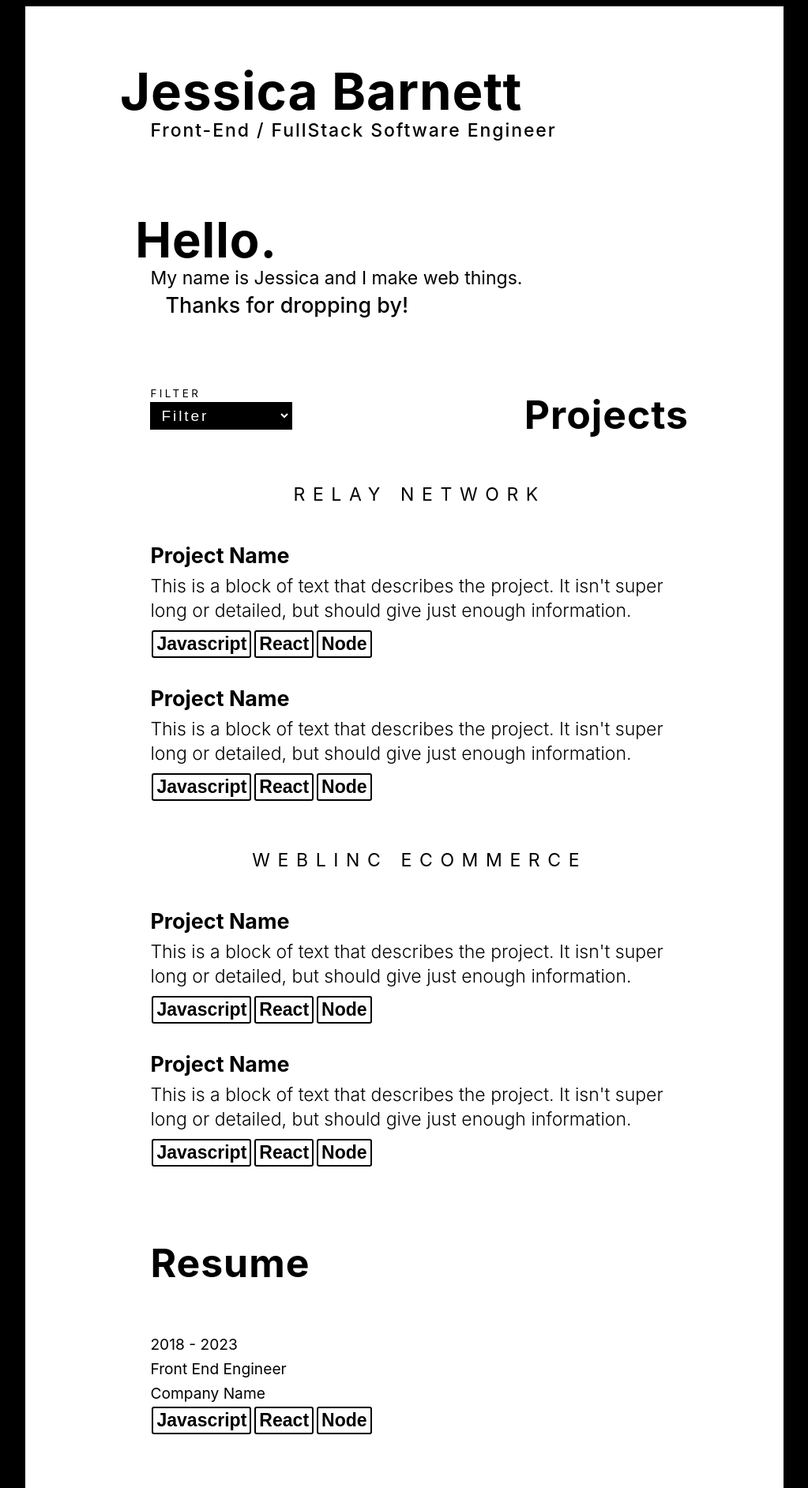
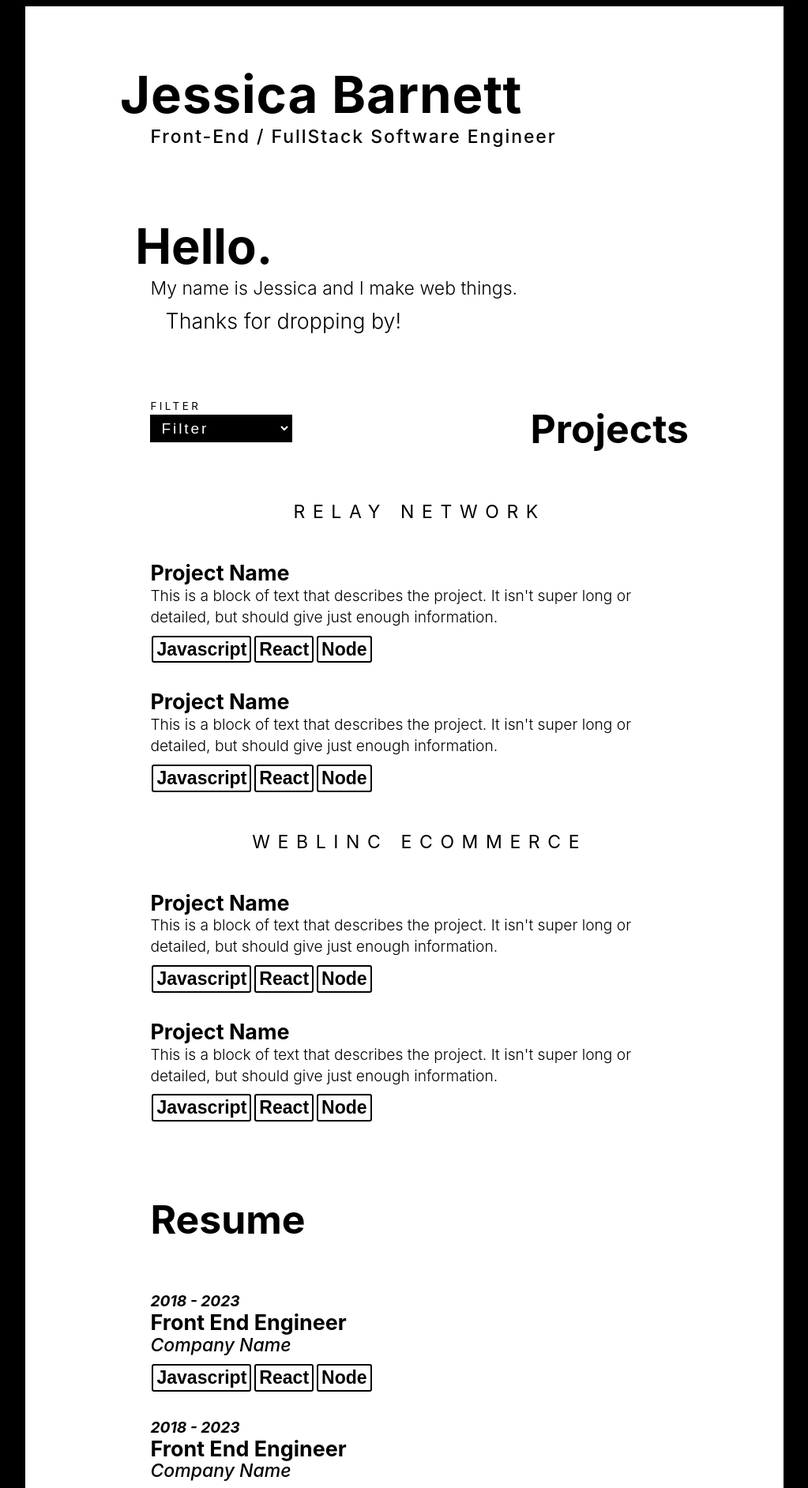
Before and after one commit to JessicaBarnett/JessicaBarnett.github.io, a React (Vite) app in the folder app/: page / in a window 1280 px wide. Shown: the top 1884 px of the page at 79% size, without its empty margins (128-1151 px from the left). Built offline with nearby package versions, Linux system fonts and the light colour scheme.

Commit message:
lots of fussing over css and typography, specifically vertical spacing and naming headings in a sensible way

```diff
--- a/app/src/App.css
+++ b/app/src/App.css
@@ -37,6 +37,25 @@
   font-weight: 100 1000;
   font-stretch: 25% 151%;
 }
+/*
+  We have a selector that can select based on the previous
+  sibling's class...
+
+  .make-the-next-p-different + p {
+    // rules are applied to p tags that are
+    // PRECEEDED by `.make-the-next-p-different`
+  }
+
+  but not one that can select based on the
+  NEXT sibling's class.
+
+  p - .make-the-previous-p-different {
+    // this selector doesn't exist :(
+  }
+
+  this is just a slightly more readable way to do that.
+*/
+/* enforces line heights */
 /**************
     UTILS
 ***************/
@@ -45,70 +64,113 @@
 }
 
 /**************
-    HEADINGS
+    Base HEADINGS and Paragraphs
 ***************/
-:is(h1, h2, h3, h4, h5, h6, p, i, em) {
+:is(h1, h2, h3, h4, h5, h6, p, em, i) {
+  font: inherit;
   margin: 0;
-  font: inherit;
 }
 
 p {
   font-family: "Inter", Arial, Helvetica, sans-serif;
-  font-weight: 400;
+  font-weight: 300;
+  margin-bottom: 8px;
 }
 
 /**************
-    TITLE
+    TITLES
 ***************/
+/*
+    "page" titles
+        - h1/h2, once per page
+*/
 .title-1 {
+  font-size: 3.4rem;
+  line-height: 3.6rem;
   font-family: "Inter", Arial, Helvetica, sans-serif;
   font-weight: 700;
   letter-spacing: 0.05rem;
-  font-size: 3.4rem;
-  font-weight: 700;
-  line-height: 3.2rem;
 }
 
-.title-1 + .subtitle-1,
-.title-2 + p {
+.subtitle-1 {
+  font-size: 1.2rem;
+  line-height: 1.4rem;
+  font-family: "Inter", Arial, Helvetica, sans-serif;
+  font-weight: 500;
+  letter-spacing: 0.1rem;
   margin-top: 0.3rem;
 }
 
+/*
+    "section" titles
+        - h3 once per section
+        - h4 multiple times per section
+*/
 .title-2 {
+  font-size: 2.6rem;
+  line-height: 2.8rem;
   font-family: "Inter", Arial, Helvetica, sans-serif;
   font-weight: 700;
-  letter-spacing: 0.05rem;
+}
+
+.subtitle-2 {
+  font-size: 1.2rem;
+  line-height: 1.4rem;
+  text-align: center;
+  font-family: "Inter", Arial, Helvetica, sans-serif;
+  letter-spacing: 0.5rem;
+  text-transform: uppercase;
+}
+
+/*
+    "entry" titles
+        - h5 once per entry
+        - time and div elements
+*/
+.title-3 {
+  font-family: "Inter", Arial, Helvetica, sans-serif;
+  font-weight: 700;
+  font-size: 1.4rem;
+  line-height: 1.6rem;
+}
+
+.supertitle-3 {
+  font-family: "Inter", Arial, Helvetica, sans-serif;
+  font-weight: 700;
+  font-size: 1rem;
+  line-height: 1.2rem;
+  font-style: italic;
+}
+
+.subtitle-3 {
+  font-family: "Inter", Arial, Helvetica, sans-serif;
+  font-weight: 500;
+  font-size: 1.2rem;
+  line-height: 1.4rem;
+  font-style: italic;
+}
+
+/*
+    One off title styles
+*/
+.deco-font-1 {
   font-size: 3.2rem;
+  line-height: 3.4rem;
+  font-family: "Inter", Arial, Helvetica, sans-serif;
+  font-weight: 700;
   line-height: 3rem;
   font-weight: 700;
 }
 
-.title-3 {
-  font-family: "Inter", Arial, Helvetica, sans-serif;
-  font-weight: 700;
-  letter-spacing: 0.05rem;
-  font-size: 2.6rem;
-  line-height: 2.6rem;
-  font-weight: 700;
+.deco-font-2 {
+  font-size: 1.2rem;
+  line-height: 1.4rem;
+  line-height: 1.8rem;
 }
 
-.subtitle-1 {
-  font-family: "Inter", Arial, Helvetica, sans-serif;
-  letter-spacing: 0.1rem;
-  font-size: 1.2rem;
-  line-height: 1.4rem;
-  font-weight: 500;
-}
-
-.deco-font-1 {
-  font-size: 1.2rem;
-  line-height: 1.5rem;
-}
-
-.deco-font-2 {
+.deco-font-3 {
   font-size: 1.4rem;
-  font-weight: 500;
-  line-height: 2rem;
+  line-height: 1.6rem;
 }
 
 /**************
@@ -285,7 +347,7 @@ button {
 @media (min-width: 769px) {
   :root {
     font-size: 1.2rem;
-    line-height: 1.6rem;
+    line-height: 1.4rem;
   }
 }
 @media (min-width: 1440px) {
@@ -348,13 +410,29 @@ section {
 }
 
 .section-heading {
-  margin-bottom: 62px;
+  margin-bottom: 64px;
 }
 
 .section-subheading {
   margin-bottom: 48px;
 }
 
+/**************
+    ENTRY
+***************/
+.entry {
+  margin-bottom: 32px;
+}
+.entry:has(+ .section-subheading) {
+  margin-bottom: 48px;
+}
+.entry:last-of-type {
+  margin-bottom: 0;
+}
+
+/*************
+  one off stuff
+**************/
 @media (max-width: 480px) {
   .section-projects h3 {
     margin-bottom: 32px;
@@ -382,33 +460,5 @@ section {
     left: 0;
   }
 }
-.section-projects .company-name {
-  text-align: center;
-  font-family: "Inter", Arial, Helvetica, sans-serif;
-  letter-spacing: 0.5rem;
-  text-transform: uppercase;
-  font-size: 1.2rem;
-  line-height: 1.4rem;
-}
-
-.project-entry + .company-name {
-  margin-top: 60px;
-}
-
-.project-entry {
-  margin-bottom: 34px;
-}
-.project-entry h5 {
-  font-size: 1.4rem;
-  line-height: 1.6rem;
-  font-weight: 700;
-  margin-bottom: 8px;
-}
-.project-entry p {
-  font-weight: 300;
-  font-size: 1.2rem;
-  line-height: 1.6rem;
-  margin-bottom: 8px;
-}
 
 /*# sourceMappingURL=App.css.map */
--- a/app/src/App.tsx
+++ b/app/src/App.tsx
@@ -7,7 +7,7 @@ function App() {
       <div className="page">
         <div className="content">
 
-          <section className="section-title indent-1">
+          <section className="indent-1">
             <h1 className="title-1">
               <span className="outdent-1">Jessica </span>
               Barnett
@@ -20,20 +20,20 @@ function App() {
 
 
           <section className="section-about indent-2">
-            <p className="title-2">
+            <p className="deco-font-1">
               <em className="outdent-1">Hello.</em>
             </p>
-            <p className="deco-font-1 ">
+            <p className="deco-font-2 ">
               My name is Jessica <span className="nowrap">and I make web things.</span>
             </p>
-            <p className="indent-1 deco-font-2">
+            <p className="indent-1 deco-font-3">
               Thanks for dropping by!
             </p>
           </section>
 
 
           <section className="section-projects indent-2">
-            <h3 className="section-heading title-3">Projects</h3>
+            <h3 className="section-heading title-2">Projects</h3>
             <div className="filter-group">
             <label htmlFor="filterProjects">Filter</label>
             <select className="clear" name="filterProjects" id="filterProjects">
@@ -45,12 +45,12 @@ function App() {
             </div>
 
 
-            <ol className="project-list">
-              <h4 className="section-subheading company-name">Relay Network</h4>
+            <ol>
+              <h4 className="section-subheading subtitle-2">Relay Network</h4>
 
               {/* START Project Component */}
-              <li className="project-entry">
-                <h5>Project Name</h5>
+              <li className="entry">
+                <h5 className="title-3">Project Name</h5>
                 <p>This is a block of text that describes the project.  It isn't super long or detailed, but should give just enough information.</p>
                 <button className="btn-1 filter-projects" type="button">Javascript</button>
                 <button className="btn-1 filter-projects" type="button">React</button>
@@ -58,26 +58,26 @@ function App() {
               </li>
               {/* END Project Component */}
 
-              <li className="project-entry">
-                <h5>Project Name</h5>
+              <li className="entry">
+                <h5 className="title-3">Project Name</h5>
                 <p>This is a block of text that describes the project.  It isn't super long or detailed, but should give just enough information.</p>
                 <button className="btn-1 filter-projects" type="button">Javascript</button>
                 <button className="btn-1 filter-projects" type="button">React</button>
                 <button className="btn-1 filter-projects" type="button">Node</button>
               </li>
 
-              <h4 className="section-subheading company-name">Weblinc Ecommerce</h4>
+              <h4 className="section-subheading subtitle-2">Weblinc Ecommerce</h4>
 
-              <li className="project-entry">
-                <h5>Project Name</h5>
+              <li className="entry">
+                <h5 className="title-3">Project Name</h5>
                 <p>This is a block of text that describes the project.  It isn't super long or detailed, but should give just enough information.</p>
                 <button className="btn-1 filter-projects" type="button">Javascript</button>
                 <button className="btn-1 filter-projects" type="button">React</button>
                 <button className="btn-1 filter-projects" type="button">Node</button>
               </li>
 
-              <li className="project-entry">
-                <h5>Project Name</h5>
+              <li className="entry">
+                <h5 className="title-3">Project Name</h5>
                 <p>This is a block of text that describes the project.  It isn't super long or detailed, but should give just enough information.</p>
                 <button className="btn-1 filter-projects" type="button">Javascript</button>
                 <button className="btn-1 filter-projects" type="button">React</button>
@@ -89,24 +89,64 @@ function App() {
 
 
           <section className="section-resume indent-2">
-            <h3 className="section-heading title-3">Resume</h3>
+            <h3 className="section-heading title-2">Resume</h3>
 
-            {/* Begin Experience Component */}
-            <div className="experience-entry">
-              <time>2018</time> - <time>2023</time>
-              <h4>Front End Engineer</h4>
-              <p>Company Name</p>
-              <button className="btn-1" type="button">Javascript</button>
-              <button className="btn-1" type="button">React</button>
-              <button className="btn-1" type="button">Node</button>
-            </div>
-            {/* End Experience Component */}
+            <ol>
+
+              {/* Begin Experience Component */}
+              <li className="entry">
+                <div className="supertitle-3"><time dateTime="2018">2018</time> - <time dateTime="2238">2023</time></div>
+                <h4 className="title-3">Front End Engineer</h4>
+                <p className="subtitle-3">Company Name</p>
+                <button className="btn-1" type="button">Javascript</button>
+                <button className="btn-1" type="button">React</button>
+                <button className="btn-1" type="button">Node</button>
+              </li>
+              {/* End Experience Component */}
+
+              {/* Begin Experience Component */}
+              <li className="entry">
+                <div className="supertitle-3"><time dateTime="2018">2018</time> - <time dateTime="2238">2023</time></div>
+                <h4 className="title-3">Front End Engineer</h4>
+                <p className="subtitle-3">Company Name</p>
+                <button className="btn-1" type="button">Javascript</button>
+                <button className="btn-1" type="button">React</button>
+                <button className="btn-1" type="button">Node</button>
+              </li>
+              {/* End Experience Component */}
+
+              {/* Begin Experience Component */}
+              <li className="entry">
+                <div className="supertitle-3"><time dateTime="2018">2018</time> - <time dateTime="2238">2023</time></div>
+                <h4 className="title-3">Front End Engineer</h4>
+                <p className="subtitle-3">Company Name</p>
+                <button className="btn-1" type="button">Javascript</button>
+                <button className="btn-1" type="button">React</button>
+                <button className="btn-1" type="button">Node</button>
+              </li>
+              {/* End Experience Component */}
+
+              {/* Begin Experience Component */}
+              <li className="entry">
+                <div className="supertitle-3"><time dateTime="2018">2018</time> - <time dateTime="2238">2023</time></div>
+                <h4 className="title-3">Front End Engineer</h4>
+                <p className="subtitle-3">Company Name</p>
+                <button className="btn-1" type="button">Javascript</button>
+                <button className="btn-1" type="button">React</button>
+                <button className="btn-1" type="button">Node</button>
+              </li>
+              {/* End Experience Component */}
+
+            </ol>
+
+
+
 
           </section>
 
 
           <section className="section-contact indent-2">
-            <h3 className="section-heading title-3">Contact</h3>
+            <h3 className="section-heading title-2">Contact</h3>
 
             {/* Begin ContactForm Component */}
             <form className="contact-form">
--- a/app/stylesheets/App.scss
+++ b/app/stylesheets/App.scss
@@ -7,7 +7,10 @@
 @use './variables/globals' as *;
 
 // mixins and functions
-@use "./utilities/respond-to" as *;
+@use "./utilities/media-queries" as *;
+@use "./utilities/vertical-spacing" as *;
+@use "./utilities/if-next-sibling-has" as *;
+
 
 // partials
 @use "./typography";
@@ -15,6 +18,9 @@
 @use "./tables";
 @use "./lists";
 @use "./buttons";
+@use "./utilities/font-size" as *;
+
+
 
 * {
   box-sizing: border-box;
@@ -30,19 +36,16 @@
   font-family: $primary-font;
   color: $black;
 
-  font-size: 1rem;
-  line-height: 1.2rem;
+
+  @include font-size(1rem);
 
 
-  @include respond-to($medium-bp) {
-    font-size: 1.2rem;
-    line-height: 1.6rem;
-
+  @include only-above($medium-bp) {
+    @include font-size(1.2rem);
   }
 
-  @include respond-to($extra-wide-bp) {
-    font-size: 1.6rem;
-    line-height: 1.8rem;
+  @include only-above($extra-wide-bp) {
+    @include font-size(1.6rem);
   }
 }
 
@@ -100,16 +103,39 @@ img {
 
 section {
   position: relative;
-  margin-bottom: 96px;
+  @include vertical-spacing('section');
 }
 
 .section-heading {
-  margin-bottom: 62px;
+  @include vertical-spacing('section-heading');
 }
 
+
 .section-subheading {
-  margin-bottom: 48px;
+  @include vertical-spacing('section-subheading');
 }
+
+/**************
+    ENTRY
+***************/
+
+.entry {
+  @include vertical-spacing('entry');
+
+  @include if-next-sibling-has('.section-subheading') {
+    @include vertical-spacing('section-subheading');
+  }
+
+  &:last-of-type {
+    margin-bottom: 0;
+  }
+}
+
+
+
+/*************
+  one off stuff
+**************/
 
 .section-projects {
   h3 {
@@ -118,7 +144,7 @@ section {
     }
 
 
-      @include respond-to($medium-bp) {
+    @include only-above($medium-bp) {
       text-align: right;
     }
   }
@@ -130,50 +156,14 @@ section {
     }
 
 
-      @include respond-to($small-bp) {
+    @include only-above($small-bp) {
       position: absolute;
       top: -8px;
       right: 0;
     }
 
-      @include respond-to($medium-bp) {
+    @include only-above($medium-bp) {
       left: 0;
     }
   }
-
-    .company-name {
-      text-align: center;
-      font-family: $primary-font;
-      letter-spacing: 0.5rem;
-      text-transform: uppercase;
-      font-size: 1.2rem;
-      line-height: 1.4rem;
 }
-  }
-
-.project-entry + .company-name {
-  margin-top: 60px;
-}
-
-.project-entry {
-  margin-bottom: 34px;
-
-  h5 {
-    font-size: 1.4rem;
-    line-height: 1.6rem;
-    font-weight: 700;
-    margin-bottom: 8px;
-  }
-
-  p {
-    font-weight: 300;
-    font-size: 1.2rem;
-    line-height: 1.6rem;
-    margin-bottom: 8px;
-  }
-
-
-
-
-
-}
--- a/app/stylesheets/_forms.scss
+++ b/app/stylesheets/_forms.scss
@@ -1,5 +1,5 @@
 @use "./variables/breakpoints" as *;
-@use "./utilities/respond-to" as *;
+@use "./utilities/media-queries" as *;
 @use "./variables/globals" as *;
 @use "./variables/colors" as *;
 /**************
@@ -9,7 +9,7 @@
 form {
     width: 100%;
 
-    @include respond-to($medium-bp) {
+    @include only-above($medium-bp) {
         max-width: 70%;
     }
 }
--- a/app/stylesheets/_typography.scss
+++ b/app/stylesheets/_typography.scss
@@ -1,6 +1,8 @@
 @use "./variables/colors" as *;
 @use "./variables/fonts" as *;
 @use "./variables/breakpoints" as *;
+@use "./utilities/font-size" as *;
+@use "./utilities/vertical-spacing" as *;
 
 /**************
     UTILS
@@ -10,83 +12,120 @@
     text-align: left;
 }
 
+
 /**************
-    HEADINGS
+    Base HEADINGS and Paragraphs
 ***************/
 
-:is(h1, h2, h3, h4, h5, h6, p, i, em) {
+// resets for standard text elements
+:is(h1, h2, h3, h4, h5, h6, p, em, i) {
+    font: inherit;
     margin: 0;
-	font: inherit;
 }
 
 p {
     font-family: $primary-font;
-    font-weight: 400;
+    font-weight: 300;
+    @include vertical-spacing('paragraph');
 }
 
 /**************
-    TITLE
+    TITLES
 ***************/
 
 @mixin title {
     font-family: $primary-font;
     font-weight: 700;
-    letter-spacing: 0.05rem;
-}
-
-.title-1 { // Jessica Barnettt
-    @include title;
-    font-size: 3.4rem;
-    font-weight: 700;
-    line-height: calc(3.4rem - .2rem);
-}
-
-.title-1 + .subtitle-1,
-.title-2 + p  {
-    margin-top: .3rem;
-}
-
-.title-2 { // Hello.
-    @include title;
-    font-size: 3.2rem;
-    line-height: calc(3.2rem - .2rem);
-    font-weight: 700;
-}
-
-.title-3 { // section headings
-    @include title;
-    font-size: 2.6rem;
-    line-height: 2.6rem;
-    font-weight: 700;
 }
 
 @mixin subtitle {
     font-family: $primary-font;
-    letter-spacing: 0.1rem;
-}
-
-// FrontEnd/Fullstack Software Eng
-.subtitle-1 {
-    @include subtitle;
-    font-size: 1.2rem;
-    line-height: calc(1.2rem + .2rem);
     font-weight: 500;
 }
 
-// TODO: figure out how to work these one-offs into some kind of real system?
+/*
+    "page" titles
+        - h1/h2, once per page
+*/
+
+.title-1 {
+    @include font-size(3.4rem);
+    @include title;
+    letter-spacing: 0.05rem; // unique to page title
+}
+
+.subtitle-1 {
+    @include font-size(1.2rem);
+    @include subtitle;
+    letter-spacing: 0.1rem; // unique to page title
+    margin-top: 0.3rem;
+}
+
+/*
+    "section" titles
+        - h3 once per section
+        - h4 multiple times per section
+*/
+
+.title-2 {
+    @include font-size(2.6rem);
+    @include title;
+}
+
+.subtitle-2 {
+    @include font-size(1.2rem);
+    text-align: center;
+    font-family: $primary-font;
+    letter-spacing: 0.5rem;
+    text-transform: uppercase;
+}
+
+/*
+    "entry" titles
+        - h5 once per entry
+        - time and div elements
+*/
+
+.title-3 {
+    @include title;
+    @include font-size(1.4rem);
+}
+
+.supertitle-3 {
+    @include title;
+    @include font-size(1rem);
+    font-style: italic
+}
+
+.subtitle-3 {
+    @include subtitle;
+    @include font-size(1.2rem);
+    font-style: italic;
+}
+
+/*
+    One off title styles
+*/
+
+// Hello.
+.deco-font-1 {
+    @include font-size(3.2rem);
+    @include title;
+    line-height: 3rem; // unique
+    font-weight: 700;
+}
 
 // My name is...
-.deco-font-1 {
-    font-size: 1.2rem;
-    line-height: 1.5rem;
+.deco-font-2 {
+    @include font-size(1.2rem);
+    line-height: 1.8rem; // unique
 }
 
 // thanks for...
-.deco-font-2 {
-    font-size: 1.4rem;
-    font-weight: 500;
-    line-height: 2rem;
+.deco-font-3 {
+    @include font-size(1.4rem);
 }
+
 
 /**************
      ICONS
@@ -106,6 +145,4 @@ p {
     LINKS
 ***************/
 
-a {
-
-}
+a {}
--- /dev/null
+++ b/app/stylesheets/utilities/_font-size.scss
@@ -0,0 +1,5 @@
+/* enforces line heights */
+@mixin font-size($size: 1rem) {
+    font-size: $size;
+    line-height: calc($size + 0.2rem);
+}
--- a/app/stylesheets/utilities/_respond-to.scss
+++ b/app/stylesheets/utilities/_media-queries.scss
@@ -1,4 +1,4 @@
-@mixin respond-to($breakpoint) {
+@mixin only-above($breakpoint) {
     @media (min-width: $breakpoint) {
         @content;
     }
--- /dev/null
+++ b/app/stylesheets/utilities/_vertical-spacing.scss
@@ -0,0 +1,15 @@
+@use "sass:map";
+
+$vertical-spacing-unit: 16px;
+$vertical-spacing-levels: (
+    'section': #{$vertical-spacing-unit * 6}, // 96px space between sections
+    'section-heading':  #{$vertical-spacing-unit * 4},  // 64px space under section heading/title-2
+    'section-subheading': #{$vertical-spacing-unit * 3},  // 48px space between subsections/subtitle-2
+    'entry': #{$vertical-spacing-unit * 2}, // 32px between entries
+    'entry-heading': #{$vertical-spacing-unit * 1},
+    'paragraph': #{$vertical-spacing-unit * .5}, // 8px between paragraphs
+);
+
+@mixin vertical-spacing($vertical-spacing-level: 'section-heading') {
+    margin-bottom: map.get($vertical-spacing-levels, $vertical-spacing-level);
+}
```
Also changed, not shown: app/stylesheets/utilities/_fluid.scss (deleted, +0 -52 lines), app/stylesheets/utilities/_if-next-sibling-has.scss (added, +26 -0 lines), app/stylesheets/utilities/_px-to-rem.scss (renamed from app/stylesheets/utilities/_px_to_rem.scss), 1 other file (tests, documents, lock files or other folders). Lines whose indentation alone changed are shown as unchanged.
